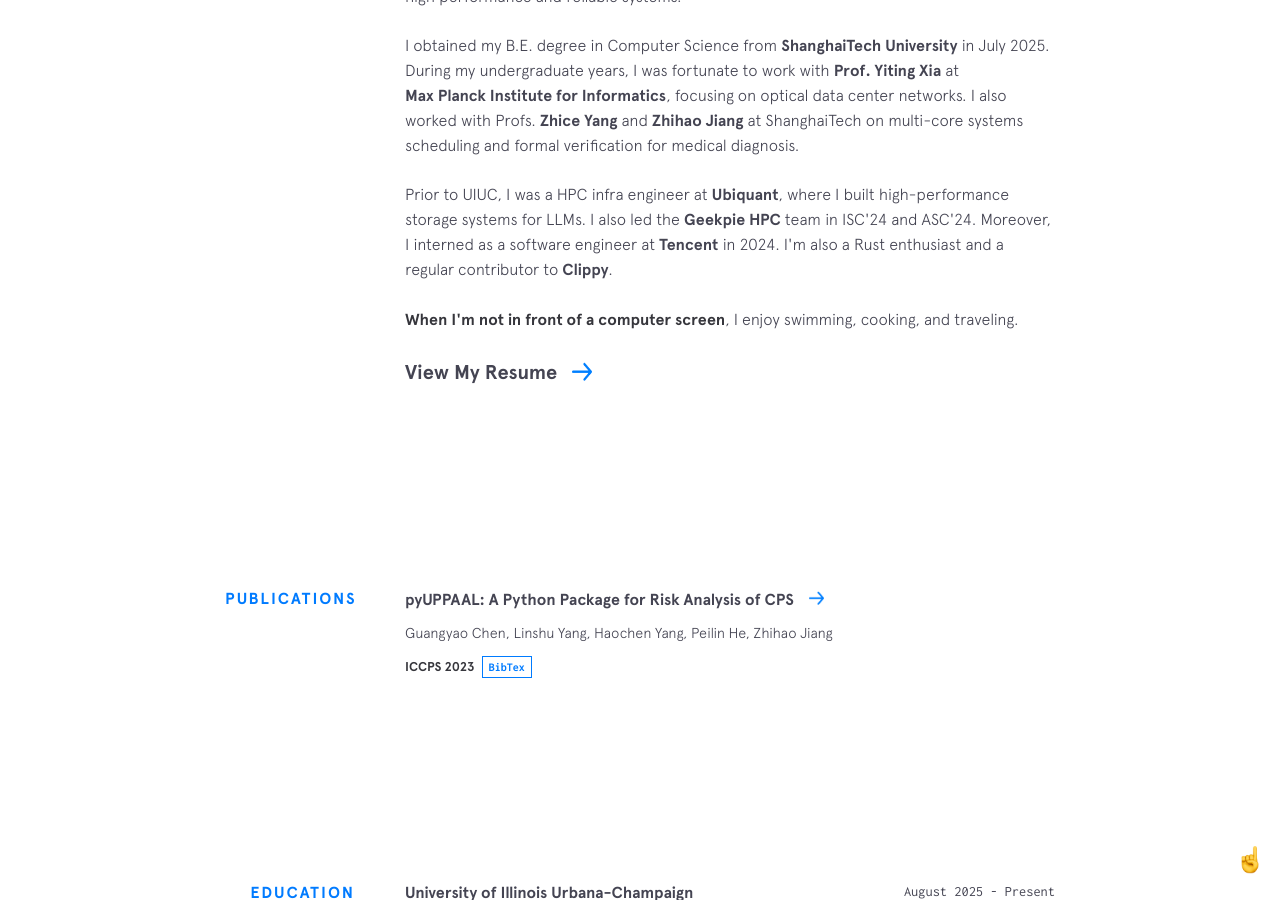
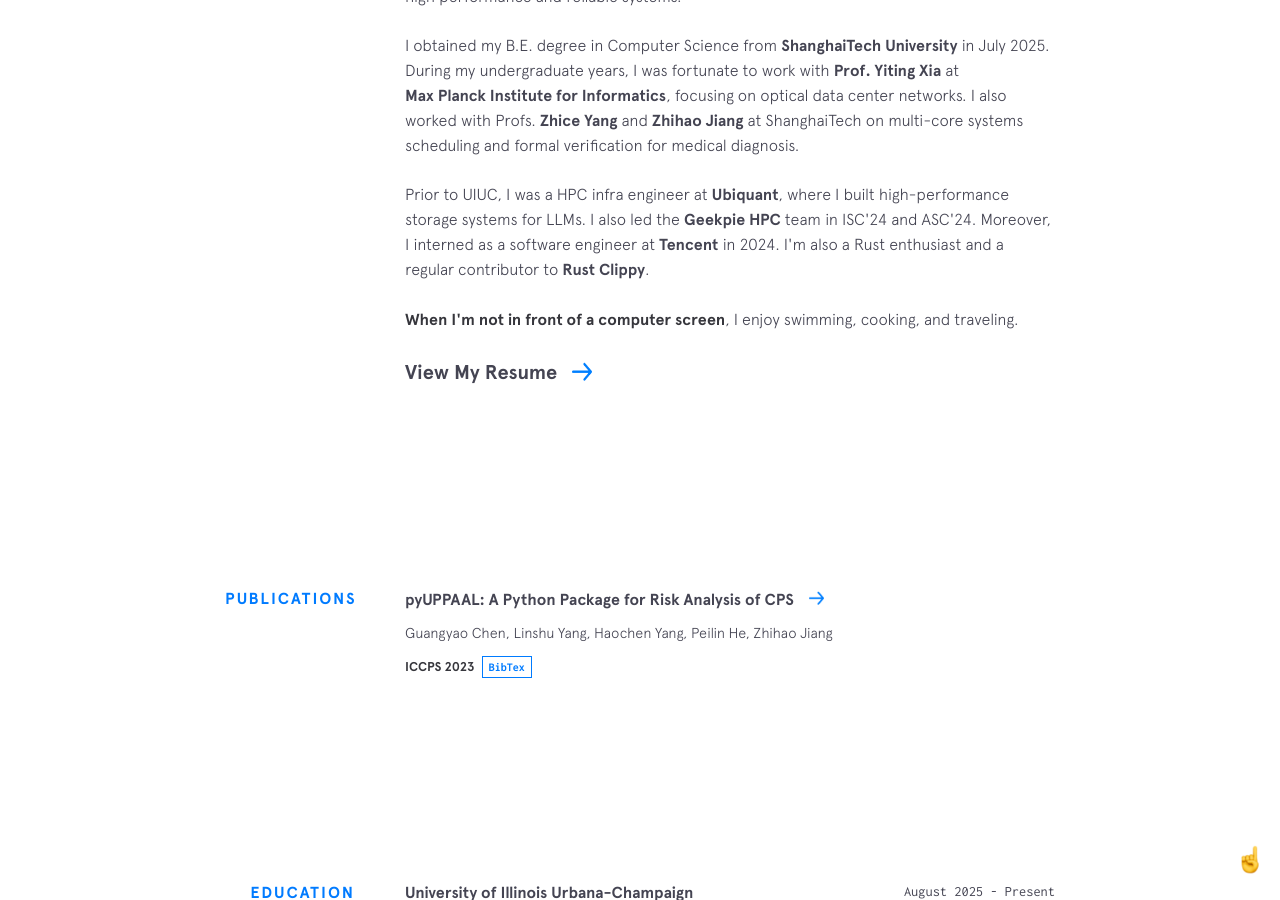
Before and after one commit to profetia/profetia.github.io, a Jekyll site: the page built from index.html, in a window 1280 px wide and 900 px high, scrolled down 779 px. Built offline with Jekyll 4.4.1, drawn with Linux system fonts in a browser that asks for light colours; nearby versions of some CDN libraries.

Commit message:
feat: sync to latest

```diff
--- a/_includes/background.html
+++ b/_includes/background.html
@@ -23,10 +23,10 @@
         target="_blank">Ubiquant</a>, where I built high-performance storage systems for LLMs. I also led the <a
         class="underline-link" href="https://hpc.geekpie.club/" target="_blank">Geekpie HPC</a> team in ISC'24 and
       ASC'24. Moreover, I interned as a software engineer at <a class="underline-link" href="https://tencent.com"
-        target="_blank">Tencent</a> in 2024. I'm also a Rust enthusiast and a
-      regular contributor to <a class="underline-link"
-        href="https://github.com/search?q=org%3Arust-lang+author%3Aprofetia&type=commits" target="_blank">
-        Clippy</a>.
+        target="_blank">Tencent</a> in 2024. I'm also a Rust enthusiast and a regular contributor to <a
+        class="underline-link" href="https://github.com/search?q=org%3Arust-lang+author%3Aprofetia&type=commits"
+        target="_blank">
+        Rust Clippy</a>.
     </p>
 
     <p>
```
Also changed, not shown: 1 other file.
